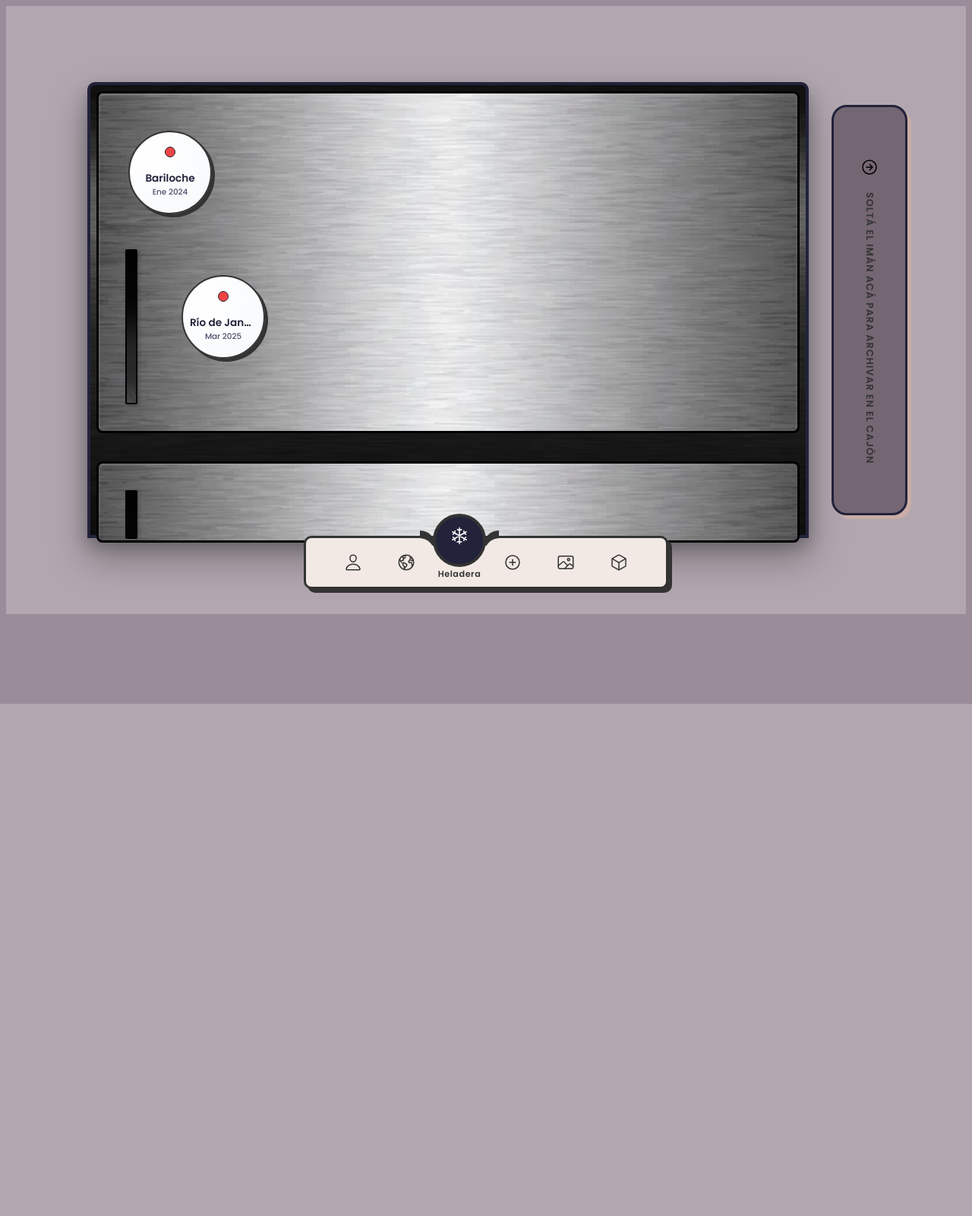
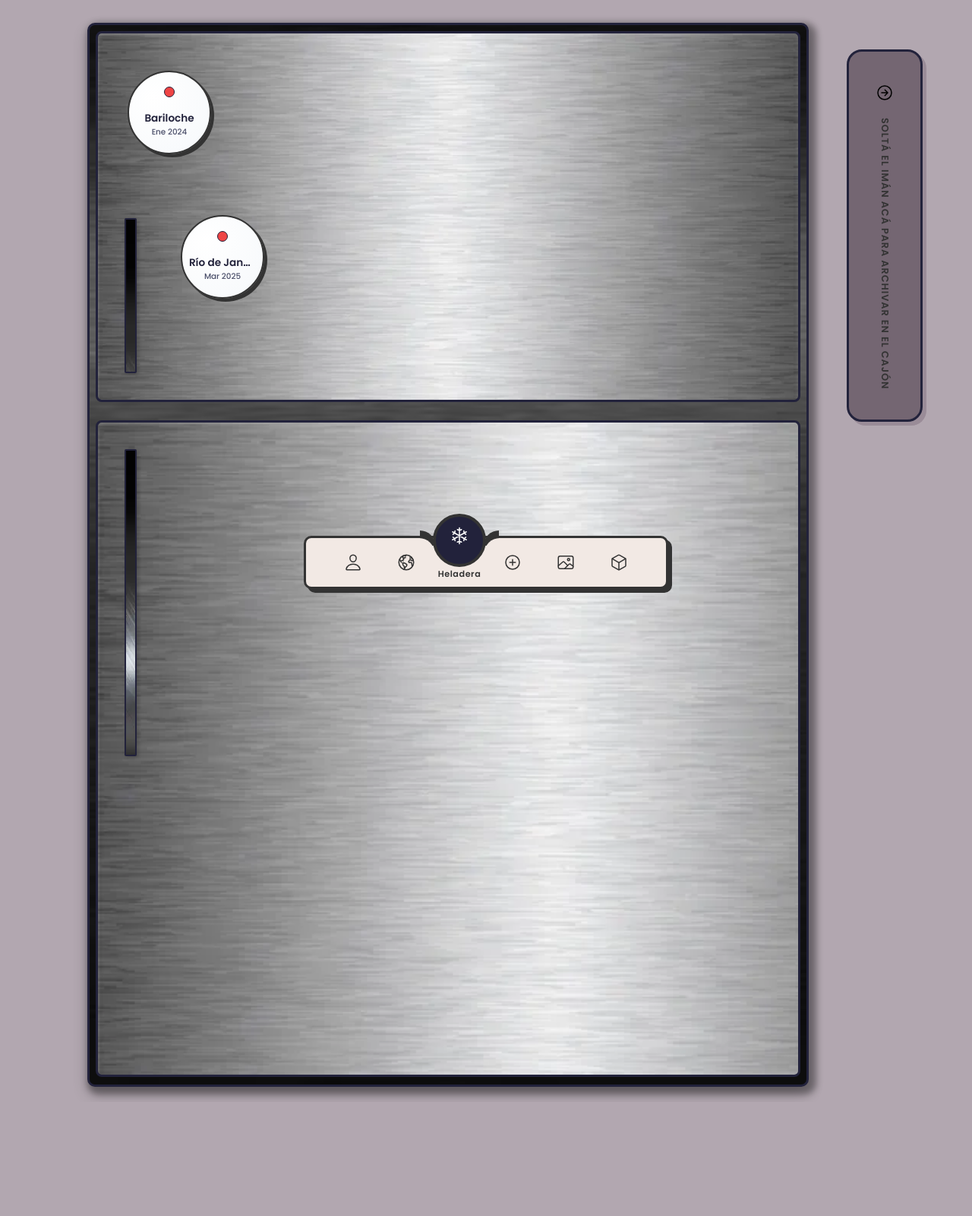
Before and after one commit to agus-enc/TP-Final-IDS-Icebox, a Flask app: page /heladera in a window 1280 px wide. Shown: the whole page at 76% size. Before the commit the page ends 926 px from the top, so only its background shows below. Run offline with Flask 3, Linux system fonts and the light colour scheme; the visitor is signed in with stand-in values (Sample User, id 1).

Commit message:
Correción del color de fondo en las vistas de heladera y cajón, aumento el tamaño de la heladera

```diff
--- a/frontend/static/css/heladera.css
+++ b/frontend/static/css/heladera.css
@@ -1,19 +1,30 @@
 /* =========================================================================
    1. CONTENEDOR GENERAL (Capa 0: Fondo Absoluto con UNA SEXTA IMAGEN)
    ========================================================================= */
+
+html, body {
+    background-image: none !important;
+    background-color: #b2a7b0 !important; /* El color liso que elegiste */
+    margin: 0;
+    padding: 0;
+}
+
 .vista-heladera-contexto {
     display: flex;
-    height: 100vh;
+    height: 100%;
+    width: 100%;
     overflow: hidden;
     box-sizing: border-box;
     font-family: 'Poppins', sans-serif;
+    align-items: flex-start;
+    padding-top: 10px;
+    padding-bottom: 40px;
 
     /* El fondo beige original */
-    background-color: #b2a7b0;
-    background-repeat: no-repeat;
+    background-color: #b2a7b0 !important;
     background-position: center center;
     /* 'contain' hace que se adapte al alto de la pantalla sin cortarse */
-    background-size: contain;
+    background-size: cover;
 }
 
 .heladera-seccion-derecha {
@@ -31,7 +42,7 @@
     display: flex;
     align-items: center;
     position: relative;
-    height: 600px;
+    height: 1400px;
     width: 1050px;
 }
 
@@ -42,18 +53,16 @@
     background-color: #4a4848; /* Gris oscuro base */
     background-image: url("../images/fondo_heladera.png");
     background-size: cover;
-    border-radius: 10px 10px 0px 0px;
+    border-radius: 10px 10px 10px 10px;
     width: 100%;
     height: 100%;
     box-sizing: border-box;
-    border: 4px solid #22223B;
+    border: 3px solid #22223B;
     position: relative;
     overflow: visible;
 
     /* Sombras paralelas profundas para proyectar relieve sobre el fondo de viajes */
-    box-shadow: 0 25px 50px rgba(0, 0, 0, 0.35), 0 10px 20px rgba(0, 0, 0, 0.2);
-
-    /* Reflejo metálico sutil sobre el chasis */
+    box-shadow: 5px 5px 8px 5px rgba(0, 0, 0, 0.35), 0 10px 20px rgba(0, 0, 0, 0.2);
 
 }
 
@@ -62,7 +71,7 @@
     background-color: #666769;
     background-image: url("../images/heladera.png");
     background-size: cover;
-    border: 3px solid #000000;
+    border: 3px solid #22223B;
     position: absolute;
     left: 8px;
     right: 8px;
@@ -73,15 +82,15 @@
 .refrigerator-door.top {
     border-radius: 8px 8px 8px 8px;
     top: 8px;
-    height: 76%;
+    height: 35%;
     box-shadow: inset 0 3px 5px rgba(255, 255, 255, 0.15);
 }
 
 /* Puerta inferior (Heladera común) */
 .refrigerator-door.bottom {
     border-radius: 8px 8px;
-    bottom: -10px;
-    height: 18%;
+    bottom: 10px;
+    height: 62%;
     box-shadow: inset 0 3px 5px rgba(255, 255, 255, 0.08);
     pointer-events: none;
 }
@@ -90,7 +99,7 @@
 .refrigerator-handle {
     background-color: #cbd5e1;
     background-image: url("../images/manija.png");
-    border: 2px solid #000000;
+    border: 2px solid #22223B;
     border-radius: 2px;
     position: absolute;
     width: 12px;
@@ -104,7 +113,7 @@
 }
 
 .bottom .refrigerator-handle {
-    height: 60px;
+    height: 400px;
     top: 35px;
     left: 35px;
 }
@@ -114,9 +123,10 @@
    ========================================================================= */
 .gaveta-guardar {
     width: 100px;
-    height: 90%;
+    height: 35%;
     position: relative;
-    right: -30px;
+    bottom: 420px;
+    right: -50px;
     flex-shrink: 0;
 
     background-color: #746672;
@@ -128,14 +138,13 @@
     align-items: center;
     padding: 15px;
     text-align: center;
-    box-shadow: 5px 5px 0px #C9ADA7;
+    box-shadow: 5px 5px 0px #9a8c98;
     box-sizing: border-box;
     transition: all 0.25s ease;
 }
 
 .gaveta-guardar.active {
     background-color: #e95f5f;
-    border-style: solid;
     border-color: #22223B;
     transform: scale(1.05) translateY(-5px);
 }
@@ -143,6 +152,11 @@
 .gaveta-guardar.active .gaveta-icono {
     transform: scale(1.3) translateY(-5px);
 }
+
+.gaveta-guardar.active .gaveta-texto {
+    color: #ffffff;
+}
+
 .gaveta-icono {
     font-size: 1.5rem;
     margin-bottom: 12px;
```
Also changed, not shown: frontend/static/css/cajon.css (+15 -8 lines).
